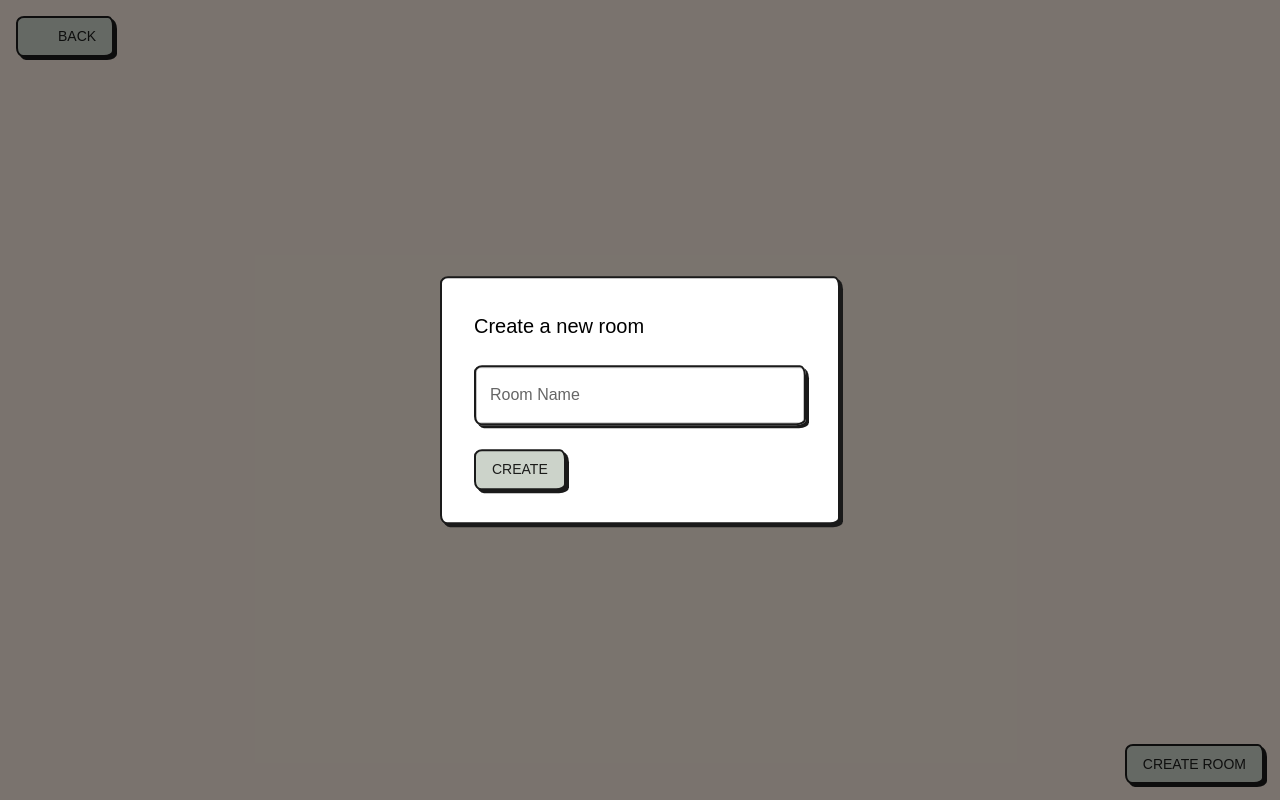
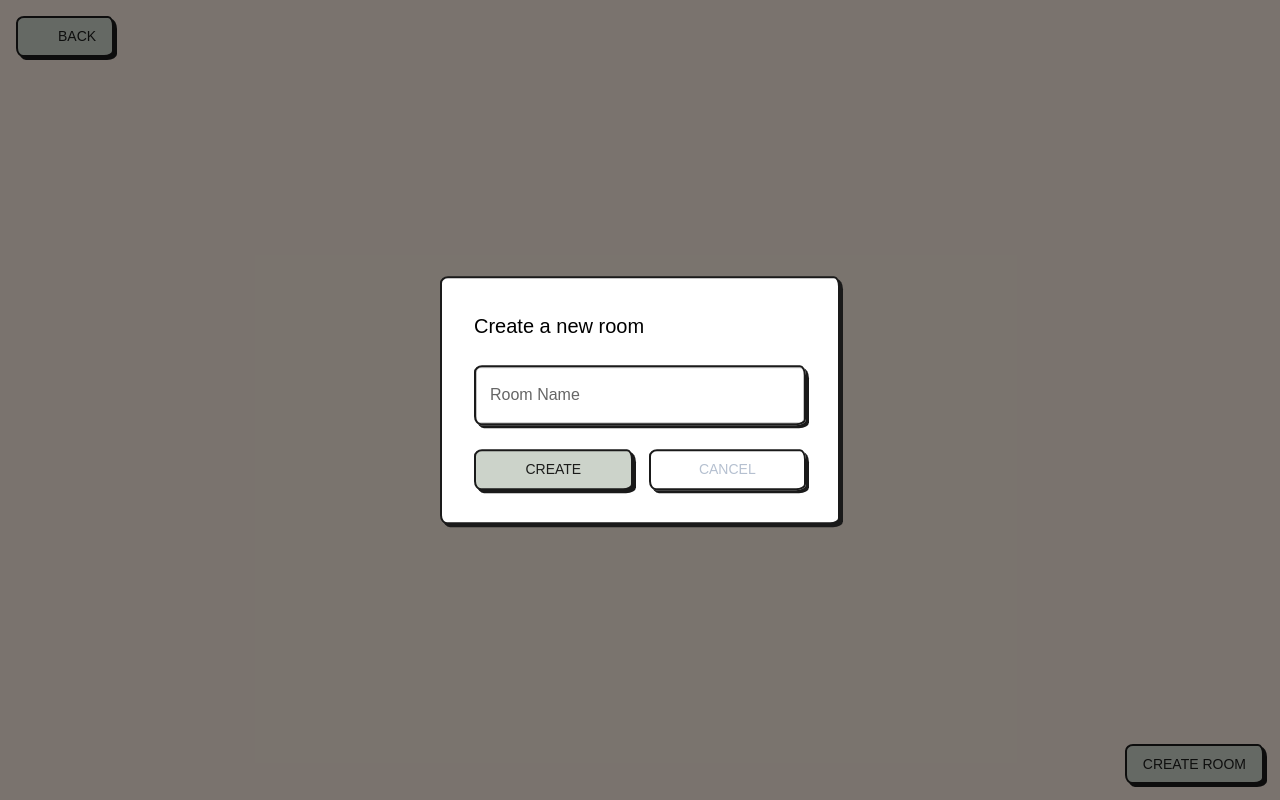
Before and after one commit to Dav0105/PictwoChat_Frontend, a React (Vite) app: page /rooms in a window 1280 px wide. Both pictures are taken after a click on the button "CREATE ROOM". Built offline with nearby package versions, Linux system fonts and the light colour scheme; some icons are missing; a web font is replaced by a local one.

Commit message:
code: room creator api all

```diff
--- /dev/null
+++ b/src/graphql/rooms.ts
@@ -0,0 +1,32 @@
+import { gql } from "@apollo/client";
+import client from "../lib/apolloClient";
+
+export type CreateRoomResponse = {
+    createRoom: {
+        _id: string;
+    };
+};
+
+export type CreateRoomVariables = {
+    name: string;
+};
+
+
+
+export const CREATE_ROOM = gql`
+  mutation CreateRoom($name: String!) {
+    createRoom(name: $name) {
+      _id
+    }
+  }
+`;
+
+export { CREATE_ROOM as CreateRoom };
+
+export async function createRoomMutation(name: string): Promise<string> {
+    const result = await client.mutate<CreateRoomResponse, CreateRoomVariables>({
+        mutation: CREATE_ROOM,
+        variables: { name }
+    });
+    return result.data?.createRoom._id || "";
+}
--- a/src/pages/Rooms.tsx
+++ b/src/pages/Rooms.tsx
@@ -1,9 +1,10 @@
 import { Person, } from "@mui/icons-material"
 import { Button, Box, Container, Stack, Typography, TextField } from "@mui/material"
-import { Link } from "react-router-dom"
+import { Link, useNavigate } from "react-router-dom"
 import ArrowBackIcon from '@mui/icons-material/ArrowBack'
 import { useState } from "react"
 import { Modal } from "@mui/material"
+import { createRoomMutation } from "../graphql/rooms"
 
 type RoomProps = {
     roomName: string,
@@ -11,10 +12,32 @@ type RoomProps = {
     room_size: number
 }
 
-const roomsCreation = false
+// Create RoomPop up
+function CreateRoomPopup({ onClose, onSuccess }: { onClose: () => void; onSuccess?: (roomId: string) => void }) {
+    const [roomName, setRoomName] = useState("");
+    const [isLoading, setIsLoading] = useState(false);
 
-// Create RoomPop up
-function CreateRoomPopup() {
+    const handleCreate = async () => {
+        if (!roomName.trim()) {
+            alert("Please enter a room name");
+            return;
+        }
+
+        setIsLoading(true);
+        try {
+            const roomId = await createRoomMutation(roomName);
+            console.log("Room created with ID:", roomId);
+            setRoomName("");
+            onClose();
+            onSuccess?.(roomId);
+        } catch (error) {
+            console.error("Error creating room:", error);
+            alert("Failed to create room");
+        } finally {
+            setIsLoading(false);
+        }
+    };
+
     return (
         <Box sx={{
             position: 'absolute',
@@ -31,12 +54,34 @@ function CreateRoomPopup() {
             <Typography variant="h6" color="black" gutterBottom>
                 Create a new room
             </Typography>
-            <TextField fullWidth label="Room Name" variant="outlined" margin="normal" />
-            <Link to="/chat" style={{ textDecoration: 'none' }}>
-            <Button variant="contained" color="secondary" sx={{ mt: 2 }}>
-                Create
-            </Button>
-            </Link>
+            <TextField
+                fullWidth
+                label="Room Name"
+                variant="outlined"
+                margin="normal"
+                value={roomName}
+                onChange={(e) => setRoomName(e.target.value)}
+                disabled={isLoading}
+            />
+            <Box sx={{ display: 'flex', gap: 2, mt: 2 }}>
+                <Button
+                    variant="contained"
+                    color="secondary"
+                    onClick={handleCreate}
+                    disabled={isLoading}
+                    fullWidth
+                >
+                    {isLoading ? "Creating..." : "Create"}
+                </Button>
+                <Button
+                    variant="outlined"
+                    onClick={onClose}
+                    disabled={isLoading}
+                    fullWidth
+                >
+                    Cancel
+                </Button>
+            </Box>
         </Box>
     )
 }
@@ -78,11 +123,28 @@ function Room({ roomName, num_users, room_size }: RoomProps) {
 
 function Rooms() {
     const [showPopup, setShowPopup] = useState(false)
+    const [rooms, setRooms] = useState([
+        //{ roomName: "Room A", num_users: 2, room_size: 8 },
+        //{ roomName: "Room B", num_users: 5, room_size: 8 }
+    ])
+    const navigate = useNavigate()
+
+    const handleClosePopup = () => {
+        setShowPopup(false)
+    }
+
+    const handleRoomCreated = (roomId: string) => {
+        console.log("Room created successfully, navigating to chat with room ID:", roomId)
+        navigate(`/chat/${roomId}`)
+    }
 
     return (
         <>
-            <Modal open={showPopup} onClose={() => setShowPopup(false)}>
-                <CreateRoomPopup />
+            <Modal open={showPopup} onClose={handleClosePopup}>
+                <CreateRoomPopup
+                    onClose={handleClosePopup}
+                    onSuccess={handleRoomCreated}
+                />
             </Modal>
             <Box sx={{ display: 'flex', justifyContent: 'center', flexDirection: 'column', minHeight: '100vh' }}>
                 <Link to="/" style={{ textDecoration: 'none', position: 'absolute', top: 16, left: 16 }}>
@@ -92,8 +154,14 @@ function Rooms() {
                 </Link>
                 <Container maxWidth="md">
                     <Stack gap={"20px"}>
-                        <Room roomName={"Room A"} num_users={2} room_size={8} />
-                        <Room roomName={"Room B"} num_users={5} room_size={8} />
+                        {rooms.map((room, idx) => (
+                            <Room
+                                key={idx}
+                                roomName={room.roomName}
+                                num_users={room.num_users}
+                                room_size={room.room_size}
+                            />
+                        ))}
                     </Stack>
                 </Container>
                 <Button
```
